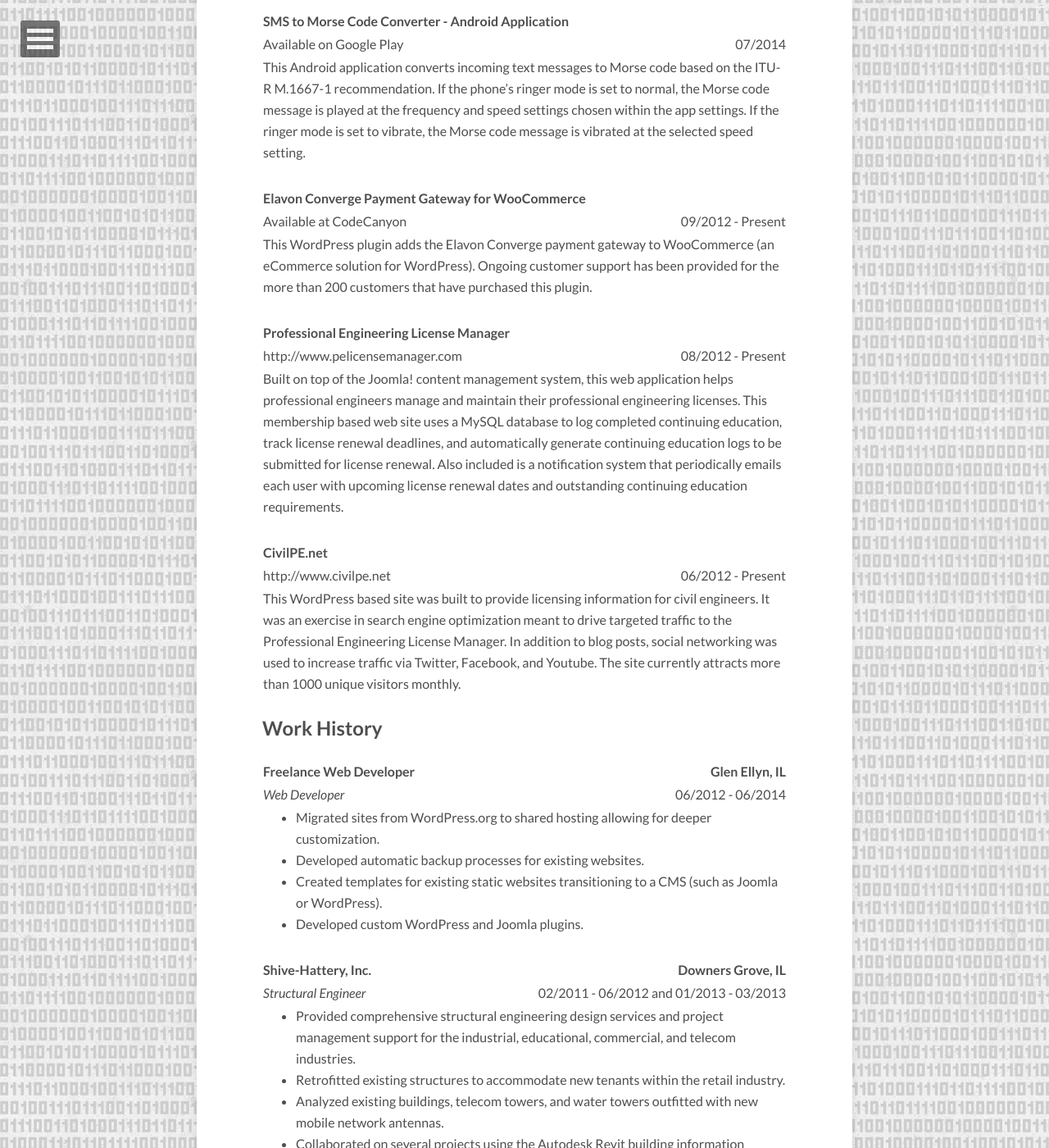
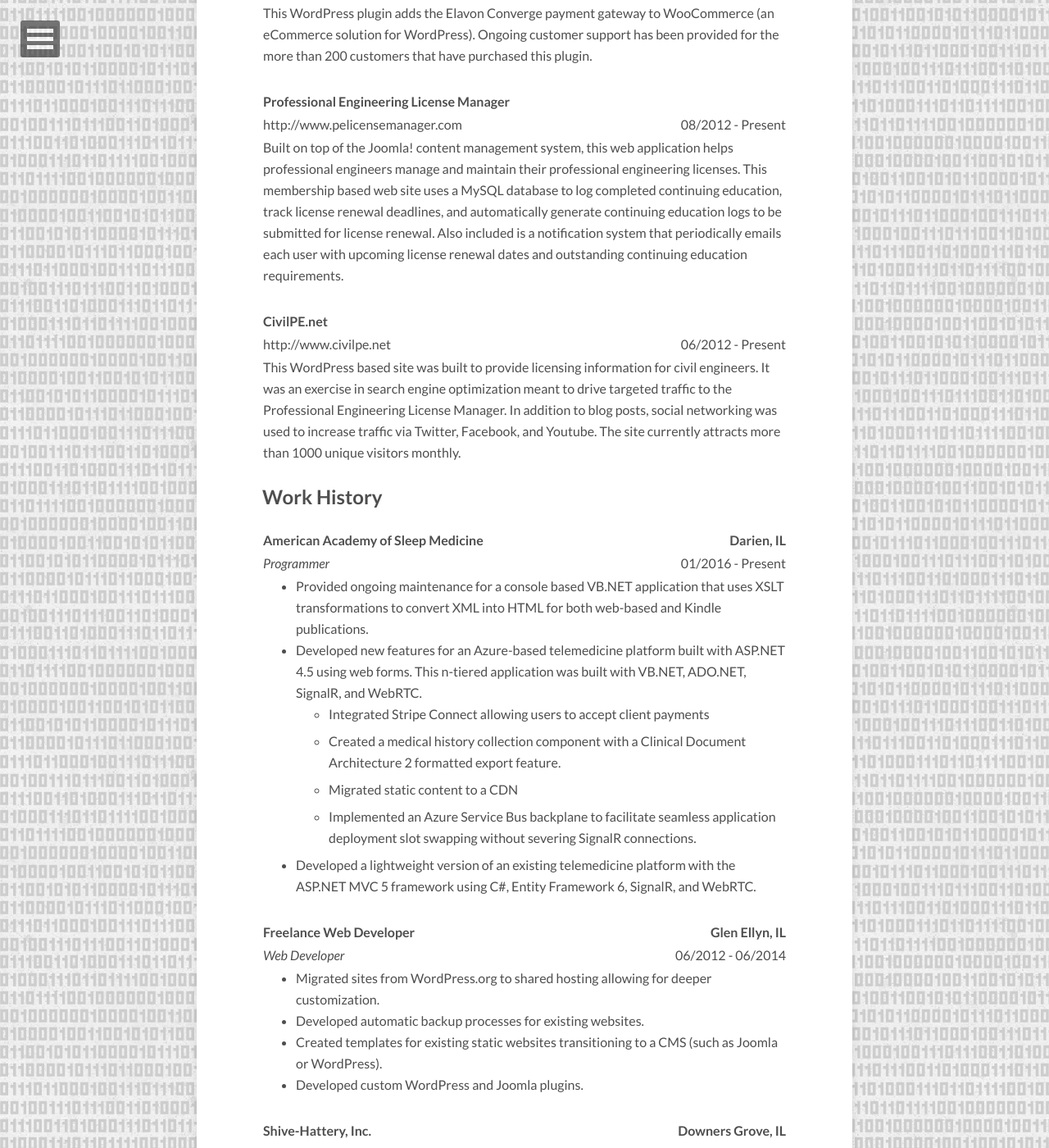
Before and after one commit to JacobMDavidson/JacobMDavidson.github.io, a Jekyll site: the page built from about/index.md, in a window 1280 px wide and 1400 px high, scrolled down 2817 px. Shown: the whole window at 82% size. Built offline with Jekyll 4.4.1, drawn with Linux system fonts in a browser that asks for light colours; nearby versions of some CDN libraries; some of the changed text lies outside the part shown.

Commit message:
Updated the about page

```diff
--- a/about/index.md
+++ b/about/index.md
@@ -16,8 +16,9 @@
 <a href="#work" class="btn btn-info">Work History</a></div>
 <a id="education"></a>
 
+{% comment %}
 I’m a former structural engineer working on my master’s degree in computer science at the University of Illinois at Springfield. I worked as a structural engineer for nearly eight years before making the decision to change careers. [Life circumstances]({% post_url /personal/2015-05-16-about-me %}) caused me to reevaluate my chosen career path in late 2012. This evaluation resulted in leaving my old career behind and beginning the journey toward a new career in software development. Now that I’m on the brink of overcoming the first hurdle in my journey, it’s safe to say I’ve made the right choice!
-
+{% endcomment %}
 ## Education
 
 |University of Illinois at Springfield|08/2013 - 12/2015|
@@ -136,36 +137,24 @@
 <table rules="groups">
   <tbody>
     <tr>
-      <td style="text-align: left"><strong>CMS:</strong></td>
-      <td style="text-align: left">Jekyll, Joomla, Wordpress</td>
+      <td style="text-align: left"><strong>.NET:</strong></td>
+      <td style="text-align: left">ADO.NET, ASP.NET, C#, Entity Framework, MVC, SignalR, VB.NET</td>
+    </tr>
+    <tr>
+      <td style="text-align: left"><strong>Web:</strong></td>
+      <td style="text-align: left">AJAX, CSS, HTML, JavaScript, JSON, PHP, XML, XSLT</td>
     </tr>
     <tr>
       <td style="text-align: left"><strong>DBMS:</strong></td>
-      <td style="text-align: left">MySQL, Oracle</td>
+      <td style="text-align: left">Oracle, MySQL, SQL Server</td>
     </tr>
     <tr>
       <td style="text-align: left"><strong>IDE:</strong></td>
-      <td style="text-align: left">Android Studio, Eclipse, Visual Studio</td>
-    </tr>
-    <tr>
-      <td style="text-align: left"><strong>Languages:</strong></td>
-      <td style="text-align: left"><strong>Experienced:</strong> Java, PHP, HTML, CSS</td>
-    </tr>
-    <tr>
-      <td style="text-align: left"></td>
-      <td style="text-align: left"><strong>Intermediate:</strong> C#, JavaScript, Pascal, SQL, XML</td>
-    </tr>
-    <tr>
-      <td style="text-align: left"></td>
-      <td style="text-align: left"><strong>Novice:</strong> C, C++, LaTeX, Lisp, Prolog, Python</td>
+      <td style="text-align: left">Eclipse, Visual Studio</td>
     </tr>
     <tr>
       <td style="text-align: left"><strong>OS:</strong></td>
       <td style="text-align: left">Windows, OS X, Linux (Ubuntu, Mint, Arch)</td>
-    </tr>
-    <tr>
-      <td style="text-align: left"><strong>Web Services:</strong></td>
-      <td style="text-align: left">HttpServlet, JAX-RS, JAX-WS, Restlet</td>
     </tr>
   </tbody>
 </table>
@@ -260,7 +249,7 @@
       <th style="text-align: left" colspan="2"><a href="{{ site.url }}/converge/">Elavon Converge Payment Gateway for WooCommerce</a></th>
     </tr>
     <tr>
-      <td style="text-align: left"><a href="http://codecanyon.net/item/elavon-virtualmerchant-gateway-for-woocommerce/2894233">Available at CodeCanyon</a></td>
+      <td style="text-align: left"><a href="https://github.com/JacobMDavidson/Elavon-Payment-Gateway-for-WooCommerce">Available on Github</a></td>
       <td style="text-align: right">09/2012 - Present</td>
     </tr>
     <tr>
@@ -309,6 +298,33 @@
 
 <table rules="groups">
   <tbody>
+    <tr>
+      <th style="text-align: left">American Academy of Sleep Medicine</th>
+      <th style="text-align: right">Darien, IL</th>
+    </tr>
+    <tr>
+      <td style="text-align: left"><em>Programmer</em></td>
+      <td style="text-align: right">01/2016 - Present</td>
+    </tr>
+    <tr>
+      <td style="text-align: left" colspan="2">
+        <ul style="margin: 0px;">
+          <li style="margin-bottom: 0px;">Provided ongoing maintenance for a console based VB.NET application that uses XSLT transformations to convert XML into HTML for both web-based and Kindle publications.</li>
+          <li style="margin-bottom: 0px;">Developed new features for an Azure-based telemedicine platform built with ASP.NET 4.5 using web forms. This n-tiered application was built with VB.NET, ADO.NET, SignalR, and WebRTC.</li>
+          <ul>
+            <li>Integrated Stripe Connect allowing users to accept client payments</li>
+            <li>Created a medical history collection component with a Clinical Document Architecture 2 formatted export feature.</li>
+            <li>Migrated static content to a CDN</li>
+            <li>Implemented an Azure Service Bus backplane to facilitate seamless application deployment slot swapping without severing SignalR connections.</li>
+          </ul>
+          <li style="margin-bottom: 0px;">Developed a lightweight version of an existing telemedicine platform with the ASP.NET MVC 5 framework using C#, Entity Framework 6, SignalR, and WebRTC.</li>
+        </ul>
+      </td>
+    </tr>
+    <tr>
+      <td style="text-align: left"> </td>
+      <td style="text-align: left"> </td>
+    </tr>
     <tr>
       <th style="text-align: left">Freelance Web Developer</th>
       <th style="text-align: right">Glen Ellyn, IL</th>
```
